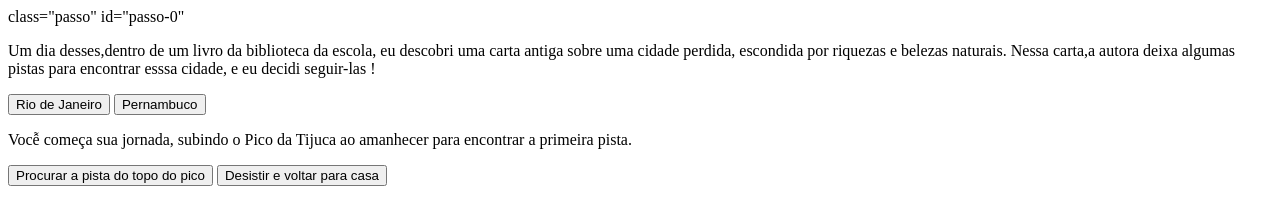
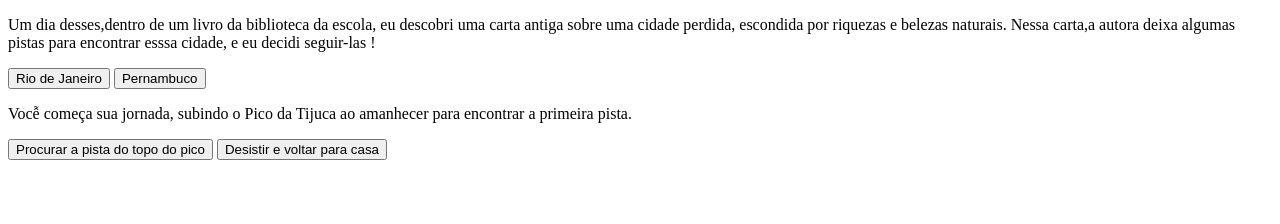
Before and after one commit to EduardoRonaldo/aventura, a plain HTML site: page index.html in a window 1280 px wide. Drawn offline with Linux system fonts and the light colour scheme.

Commit message:
att 12/06

```diff
--- a/index.html
+++ b/index.html
@@ -7,7 +7,7 @@
 </head>
 <body>
     <main>
-         <div>class="passo" id="passo-0"
+         <divclass="passo" id="passo-0">
                 <p>Um dia desses,dentro de um livro
                      da biblioteca da escola,
                      eu descobri uma carta antiga
```
